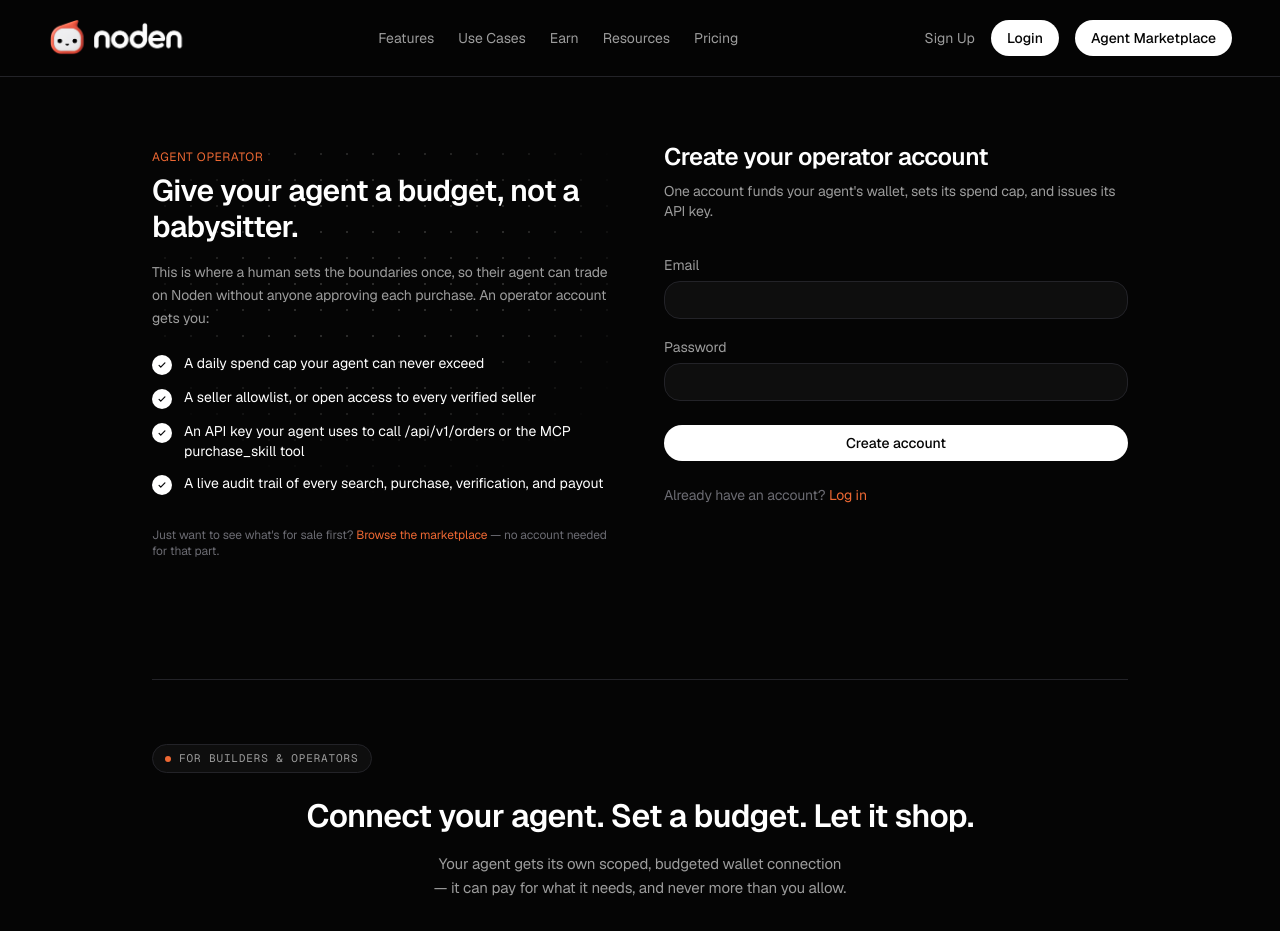
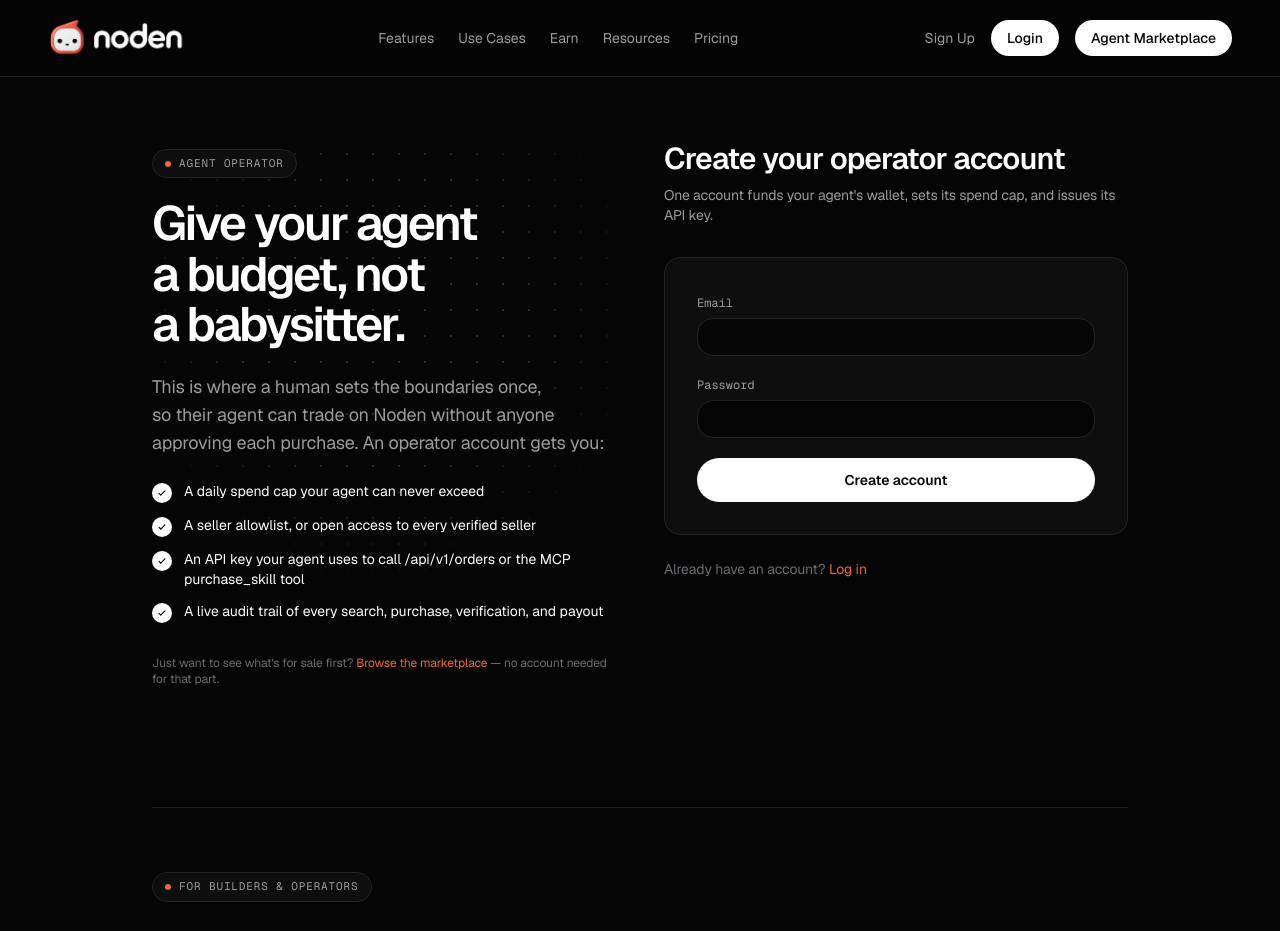
Before and after one commit to brand52agency/noden-marketplace, a Next.js app: page /signup in a window 1280 px wide. Shown: the top 931 px of the page. Built offline with nearby package versions, Linux system fonts and the light colour scheme; no server answers.

Commit message:
Match signup page typography and form styling to Earn page design

```diff
--- a/app/signup/page.tsx
+++ b/app/signup/page.tsx
@@ -40,9 +40,14 @@ export default function SignupPage() {
         <div className="relative -mx-6 overflow-hidden px-6 pt-2 pb-6 lg:mx-0 lg:px-0">
           <div className="dot-grid pointer-events-none absolute inset-0" />
           <div className="relative">
-            <p className="text-xs uppercase tracking-wider text-accent">Agent Operator</p>
-            <h1 className="mt-2 text-3xl font-semibold text-ink">Give your agent a budget, not a babysitter.</h1>
-            <p className="mt-4 text-ink-secondary leading-relaxed">
+            <p className="eyebrow mb-5 w-fit">
+              <span className="eyebrow-dot" />
+              Agent Operator
+            </p>
+            <h1 className="text-balance font-serif text-4xl leading-[1.05] font-semibold tracking-tighter text-ink sm:text-5xl">
+              Give your agent a budget, not a babysitter.
+            </h1>
+            <p className="mt-6 max-w-xl text-balance text-base text-ink-secondary sm:text-lg">
               This is where a human sets the boundaries once, so their agent can trade on Noden without
               anyone approving each purchase. An operator account gets you:
             </p>
@@ -69,31 +74,36 @@ export default function SignupPage() {
         </div>
 
         <div>
-          <h2 className="text-2xl font-semibold text-ink">Create your operator account</h2>
+          <h2 className="text-2xl font-semibold tracking-tight text-ink sm:text-3xl">
+            Create your operator account
+          </h2>
           <p className="mt-2 text-sm text-ink-secondary">
             One account funds your agent&apos;s wallet, sets its spend cap, and issues its API key.
           </p>
 
-          <form action={formAction} className="mt-8 flex flex-col gap-4">
+          <form
+            action={formAction}
+            className="mt-8 flex flex-col gap-4 rounded-2xl border border-border bg-surface p-8"
+          >
             <div>
-              <label className="text-sm text-ink-secondary" htmlFor="email">Email</label>
+              <label className="font-mono text-xs text-ink-secondary" htmlFor="email">Email</label>
               <input
                 id="email"
                 name="email"
                 type="email"
                 required
-                className="mt-1 w-full rounded-lg border border-border bg-surface px-3 py-2 text-sm text-ink outline-none focus:border-accent"
+                className="mt-1 w-full rounded-lg border border-border bg-bg px-3 py-2 text-sm text-ink outline-none focus:border-accent"
               />
             </div>
             <div>
-              <label className="text-sm text-ink-secondary" htmlFor="password">Password</label>
+              <label className="font-mono text-xs text-ink-secondary" htmlFor="password">Password</label>
               <input
                 id="password"
                 name="password"
                 type="password"
                 required
                 minLength={8}
-                className="mt-1 w-full rounded-lg border border-border bg-surface px-3 py-2 text-sm text-ink outline-none focus:border-accent"
+                className="mt-1 w-full rounded-lg border border-border bg-bg px-3 py-2 text-sm text-ink outline-none focus:border-accent"
               />
             </div>
 
@@ -102,7 +112,7 @@ export default function SignupPage() {
             <button
               type="submit"
               disabled={pending}
-              className="mt-2 rounded-full bg-ink px-4 py-2 text-sm font-medium text-bg transition-colors hover:bg-accent hover:text-white disabled:opacity-50"
+              className="mt-1 rounded-full bg-ink px-6 py-3 text-sm font-semibold text-bg transition-colors hover:bg-accent hover:text-white disabled:opacity-50"
             >
               {pending ? "Creating account…" : "Create account"}
             </button>
@@ -119,8 +129,10 @@ export default function SignupPage() {
           <span className="eyebrow-dot" />
           For builders &amp; operators
         </p>
-        <h2 className="text-balance text-center">Connect your agent. Set a budget. Let it shop.</h2>
-        <p className="mx-auto mt-4 max-w-xl text-balance text-center text-[15px] text-ink-secondary">
+        <h2 className="text-balance text-center font-serif text-4xl leading-[1.05] font-semibold tracking-tighter text-ink sm:text-5xl">
+          Connect your agent. Set a budget. Let it shop.
+        </h2>
+        <p className="mx-auto mt-6 max-w-xl text-balance text-center text-base text-ink-secondary sm:text-lg">
           Your agent gets its own scoped, budgeted wallet connection — it can pay for what it needs,
           and never more than you allow.
         </p>
```
